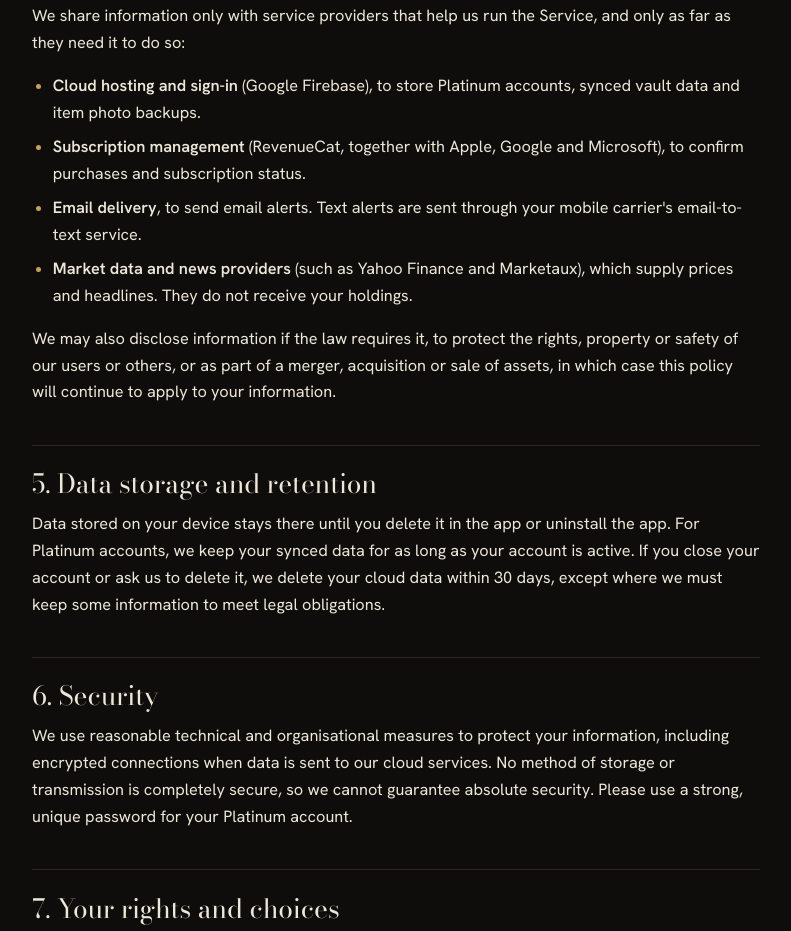
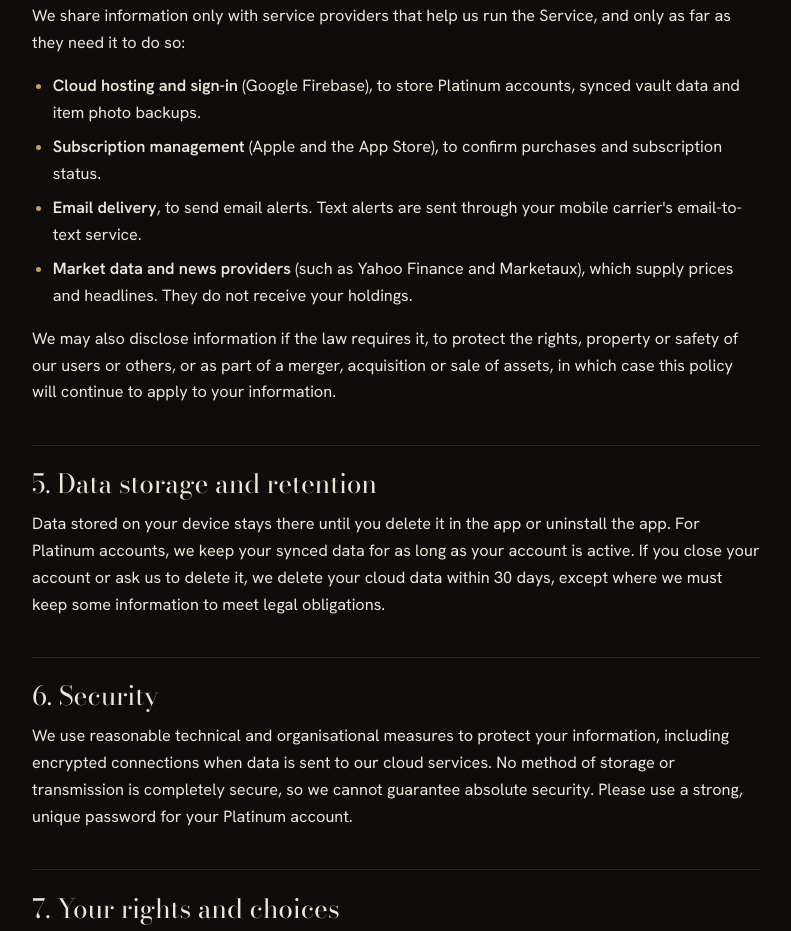
Before and after one commit to strategempm-ux/aurum-vault-site, a plain HTML site: page privacy.html in a window 1280 px wide. Shown: the part 2110-3041 px from the top of the page, without its empty margins (244-1035 px from the left). Drawn offline with nearby package versions, Linux system fonts and the light colour scheme.

Commit message:
Remove RevenueCat reference from Privacy Policy; purchases handled by Apple and the App Store

```diff
--- a/privacy.html
+++ b/privacy.html
@@ -100,7 +100,7 @@ footer a { overflow-wrap: anywhere; }
   <p>We share information only with service providers that help us run the Service, and only as far as they need it to do so:</p>
   <ul>
     <li><b>Cloud hosting and sign-in</b> (Google Firebase), to store Platinum accounts, synced vault data and item photo backups.</li>
-    <li><b>Subscription management</b> (RevenueCat, together with Apple, Google and Microsoft), to confirm purchases and subscription status.</li>
+    <li><b>Subscription management</b> (Apple and the App Store), to confirm purchases and subscription status.</li>
     <li><b>Email delivery</b>, to send email alerts. Text alerts are sent through your mobile carrier's email-to-text service.</li>
     <li><b>Market data and news providers</b> (such as Yahoo Finance and Marketaux), which supply prices and headlines. They do not receive your holdings.</li>
   </ul>
```
